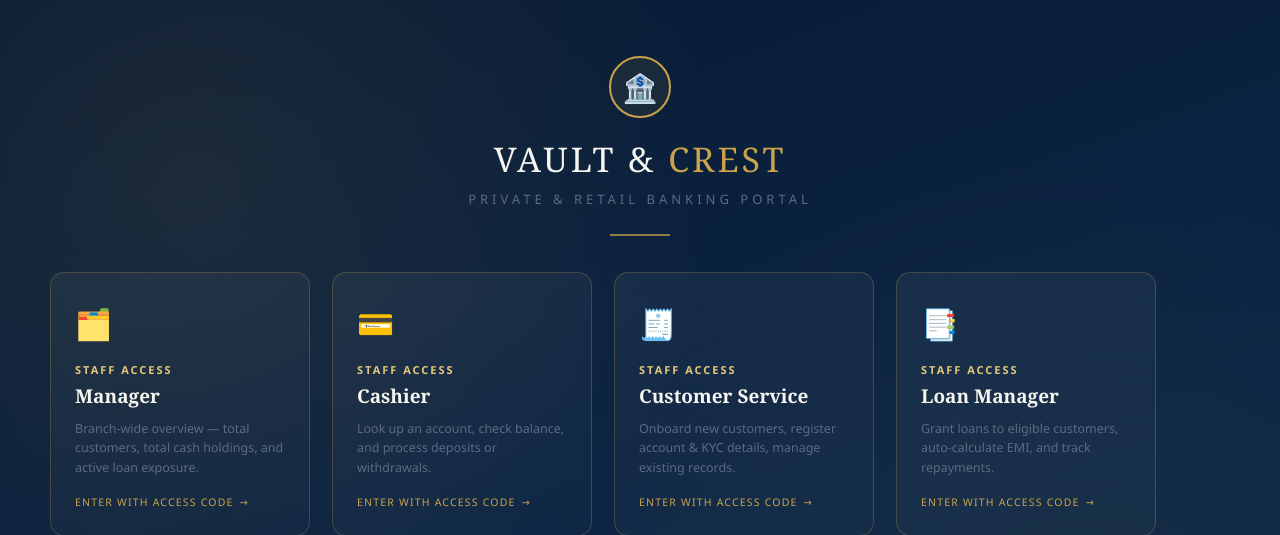
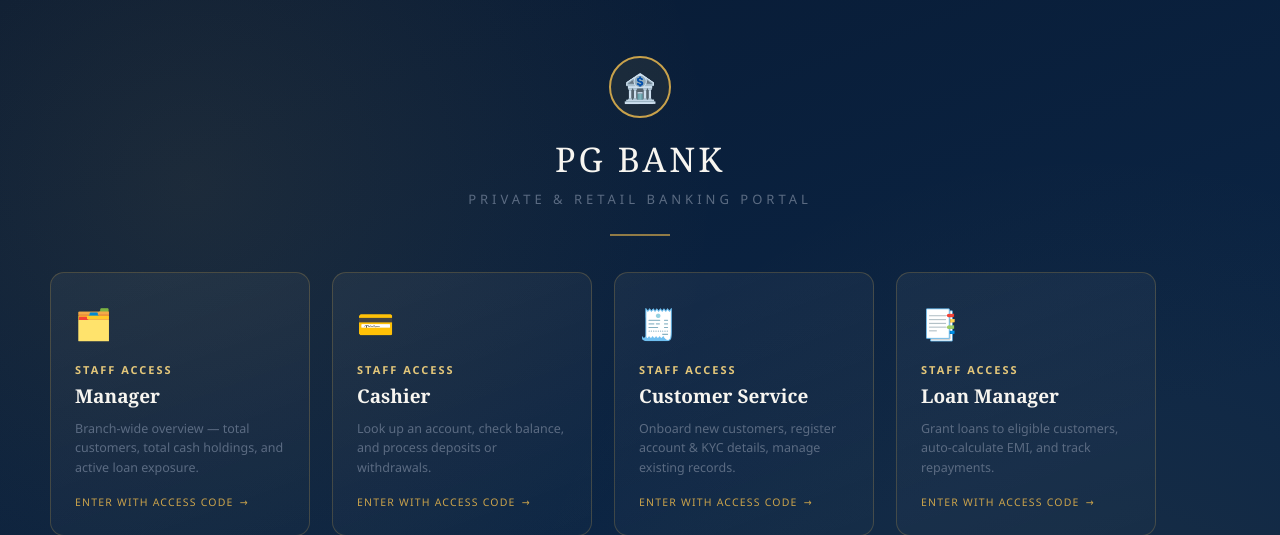
Before and after one commit to puspendugorai-coder/bank-management-web, a Flask app: page / in a window 1280 px wide. Shown: the top 535 px of the page. Run offline with Flask 3, Linux system fonts and the light colour scheme; parts of the project's set-up code (start-up, migrations or seed data) failed here and were passed over.

Commit message:
Update portal_select.html

```diff
--- a/templates/portal_select.html
+++ b/templates/portal_select.html
@@ -137,7 +137,7 @@
 <body>
 
   <div class="crest">🏦</div>
-  <div class="brand-name">VAULT &amp; <em>CREST</em></div>
+  <div class="brand-name">PG BANK</em></div>
   <div class="tagline">Private &amp; Retail Banking Portal</div>
   <div class="divider"></div>
 
```
